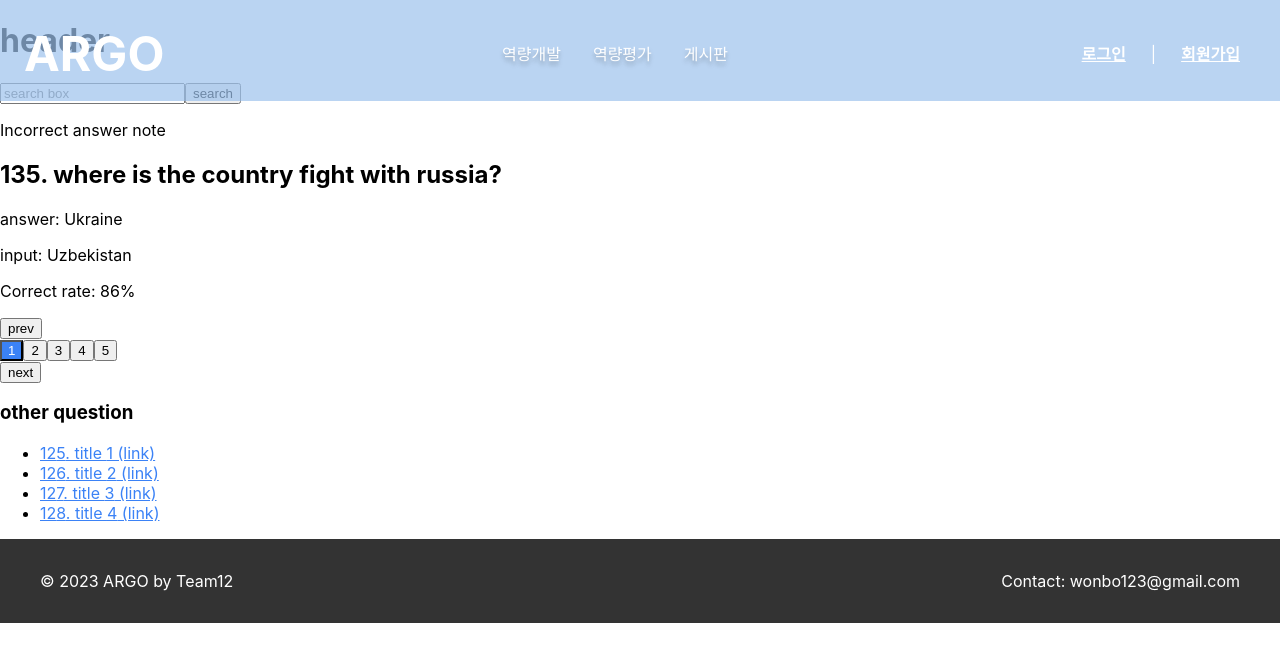
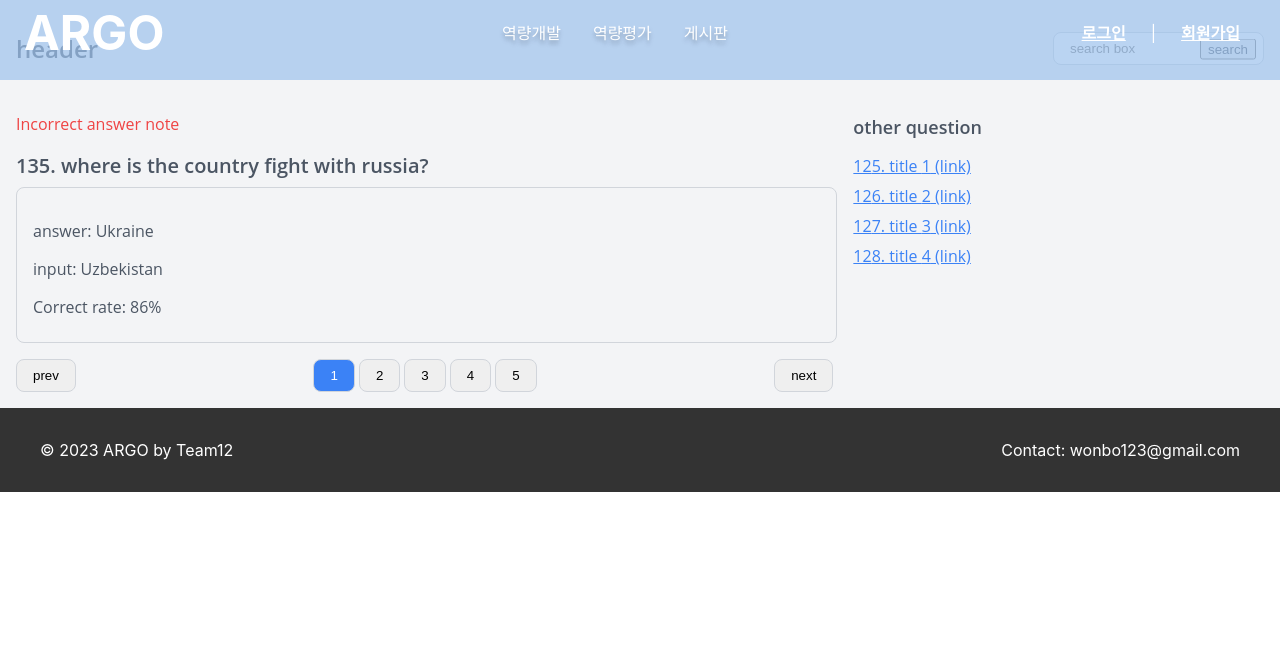
Before and after one commit to bonbi0604/argo, a React (Create React App) app in the folder frontend/: page /learn/ethic in a window 1280 px wide. Shown: the top 662 px of the page. Built offline with nearby package versions, Linux system fonts and the light colour scheme; the HTML template or start-up script is replaced by a standard one.

Commit message:
ethic 1차 수정

```diff
--- a/frontend/src/views/ethicPage.css
+++ b/frontend/src/views/ethicPage.css
@@ -1,12 +1,119 @@
-/* Additional CSS if needed */
-.link-style {
+/* Custom CSS */
+.container {
+  max-width: 100%;
+  padding: 16px;
+  background-color: #f3f4f6;
+  font-family: 'Open Sans', sans-serif;
+  color: #4b5563;
+}
+
+.header {
+  display: flex;
+  justify-content: space-between;
+  align-items: center;
+  padding-bottom: 16px;
+}
+
+.header-title {
+  font-size: 24px;
+  font-weight: 600;
+}
+
+.search-box {
+  position: relative;
+}
+
+.search-input {
+  border: 1px solid #d1d5db;
+  border-radius: 8px;
+  padding: 8px 16px;
+}
+
+.search-button {
+  position: absolute;
+  right: 8px;
+  top: 50%;
+  transform: translateY(-50%);
+  color: #4b5563;
+}
+
+.main-content {
+  display: flex;
+  justify-content: space-between;
+}
+
+.question-section {
+  width: 66%;
+}
+
+.question-block {
+  margin-bottom: 16px;
+}
+
+.incorrect-note {
+  color: #ef4444;
+}
+
+.question-title {
+  font-size: 20px;
+  font-weight: 600;
+  margin-bottom: 8px;
+}
+
+.answer-block {
+  border: 1px solid #d1d5db;
+  border-radius: 8px;
+  padding: 16px;
+}
+
+.answer-text, .input-text, .correct-rate {
+  margin-bottom: 8px;
+}
+
+.pagination {
+  display: flex;
+  justify-content: space-between;
+  align-items: center;
+  margin-top: 16px;
+}
+
+.pagination-button {
+  border: 1px solid #d1d5db;
+  border-radius: 8px;
+  padding: 8px 16px;
+  margin-right: 4px;
+}
+
+.pagination-button.active {
+  background-color: #3b82f6;
+  color: white;
+}
+
+.other-questions {
+  width: 33%;
+  padding-left: 16px;
+}
+
+.other-questions-title {
+  font-size: 18px;
+  font-weight: 600;
+  margin-bottom: 8px;
+}
+
+.questions-list {
+  list-style: none;
+  padding: 0;
+}
+
+.question-item {
+  margin-bottom: 8px;
+}
+
+.question-link {
   color: #3b82f6;
   text-decoration: underline;
 }
-.link-style:hover {
+
+.question-link:hover {
   color: #2563eb;
 }
-.pagination-active {
-  background-color: #3b82f6;
-  color: white;
-}
--- a/frontend/src/views/ethicPage.js
+++ b/frontend/src/views/ethicPage.js
@@ -3,48 +3,46 @@ import './ethicPage.css'; // CSS 파일 임포트
 
 const EthicPage = () => {
     return (
-        <div className="container mx-auto px-4 bg-gray-50 font-sans font-normal text-gray-800">
+        <div className="container">
             {/* Header */}
-            <header className="flex justify-between items-center py-4">
-                <h1 className="text-2xl font-semibold">header</h1>
-                <div className="relative">
-                    <input type="text" className="border border-gray-300 rounded-md py-2 px-4" placeholder="search box" />
-                    <button className="absolute right-2 top-1/2 transform -translate-y-1/2 text-gray-600">search</button>
+            <header className="header">
+                <h1 className="header-title">header</h1>
+                <div className="search-box">
+                    <input type="text" className="search-input" placeholder="search box" />
+                    <button className="search-button">search</button>
                 </div>
             </header>
 
             {/* Main content */}
-            <main className="flex justify-between">
+            <main className="main-content">
                 {/* Question section */}
-                <section className="w-2/3">
-                    <div className="mb-4">
-                        <p className="text-red-500">Incorrect answer note</p>
-                        <h2 className="text-xl font-semibold mb-2">135. where is the country fight with russia?</h2>
-                        <div className="border border-gray-300 rounded-md p-4">
-                            <p className="mb-2">answer: Ukraine</p>
-                            <p className="mb-2">input: Uzbekistan</p>
-                            <p>Correct rate: 86%</p>
+                <section className="question-section">
+                    <div className="question-block">
+                        <p className="incorrect-note">Incorrect answer note</p>
+                        <h2 className="question-title">135. where is the country fight with russia?</h2>
+                        <div className="answer-block">
+                            <p className="answer-text">answer: Ukraine</p>
+                            <p className="input-text">input: Uzbekistan</p>
+                            <p className="correct-rate">Correct rate: 86%</p>
                         </div>
                     </div>
-                    <div className="flex justify-between items-center mt-4">
-                        <button className="border border-gray-300 rounded-md px-4 py-2">prev</button>
+                    <div className="pagination">
+                        <button className="pagination-button">prev</button>
                         <div>
-                            {/* Pagination buttons */}
                             {[1, 2, 3, 4, 5].map(num => (
-                                <button key={num} className={`border border-gray-300 rounded-md px-4 py-2 mr-1 ${num === 1 ? 'pagination-active' : ''}`}>{num}</button>
+                                <button key={num} className={`pagination-button ${num === 1 ? 'active' : ''}`}>{num}</button>
                             ))}
                         </div>
-                        <button className="border border-gray-300 rounded-md px-4 py-2">next</button>
+                        <button className="pagination-button">next</button>
                     </div>
                 </section>
 
                 {/* Other questions section */}
-                <aside className="w-1/3 pl-4">
-                    <h3 className="text-lg font-semibold mb-2">other question</h3>
-                    <ul>
-                        {/* Links */}
+                <aside className="other-questions">
+                    <h3 className="other-questions-title">other question</h3>
+                    <ul className="questions-list">
                         {[1, 2, 3, 4].map(num => (
-                            <li key={num} className="mb-2"><a href="#" className="link-style">12{num + 4}. title {num} (link)</a></li>
+                            <li key={num} className="question-item"><a href="#" className="question-link">12{num + 4}. title {num} (link)</a></li>
                         ))}
                     </ul>
                 </aside>
```
